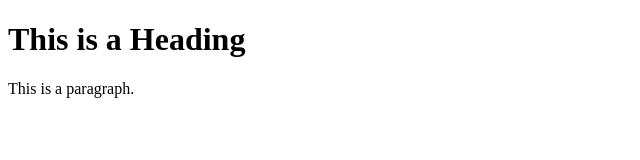
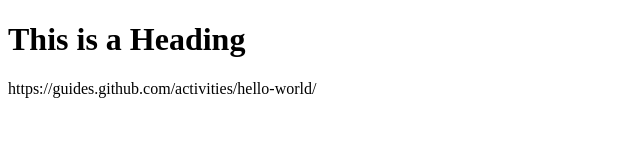
Before and after one commit to Tesula272/hello-word, a plain HTML site: page index.html in a window 1280 px wide. Shown: the whole page, without its empty margins (0-640 px from the left). Drawn offline with Linux system fonts and the light colour scheme.

Commit message:
Update index.html

```diff
--- a/index.html
+++ b/index.html
@@ -6,7 +6,7 @@
 <body>
 
 <h1>This is a Heading</h1>
-<p>This is a paragraph.</p>
+<p>https://guides.github.com/activities/hello-world/</p>
 
 </body>
 </html>
```
